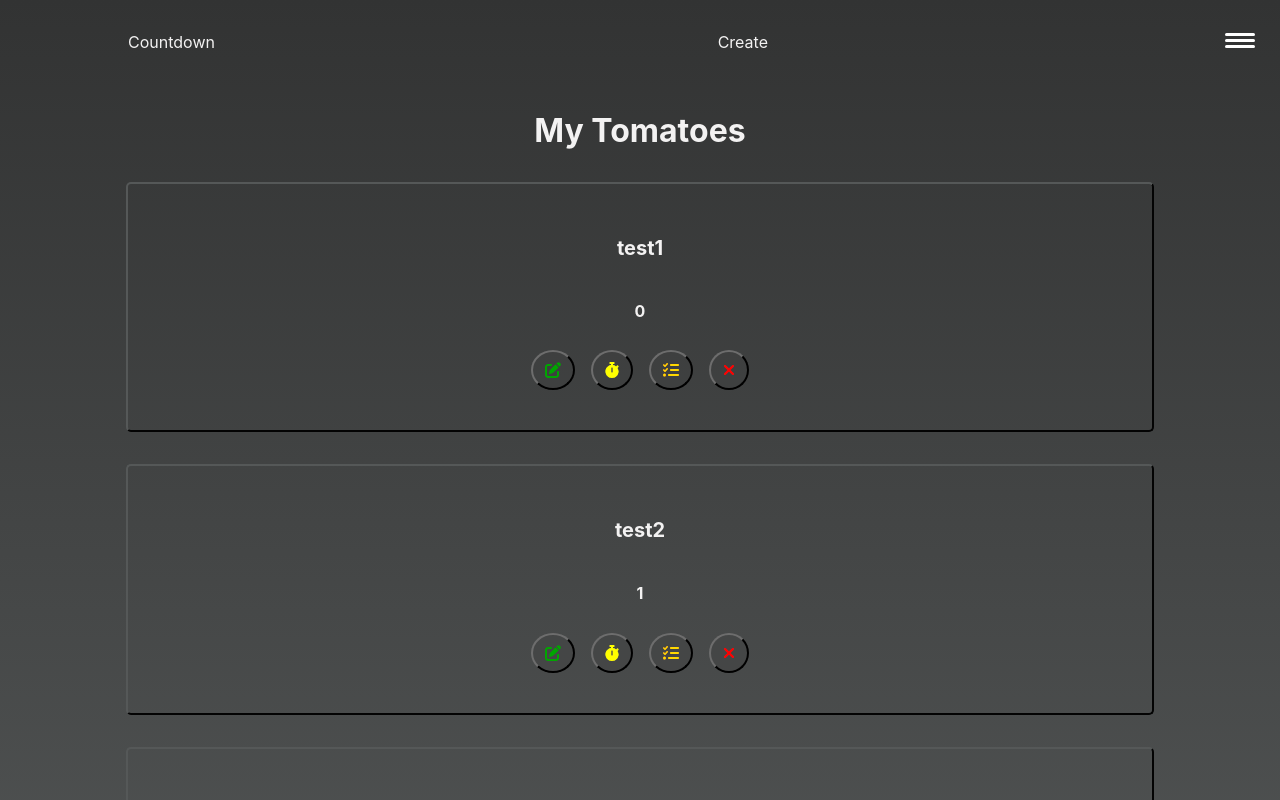
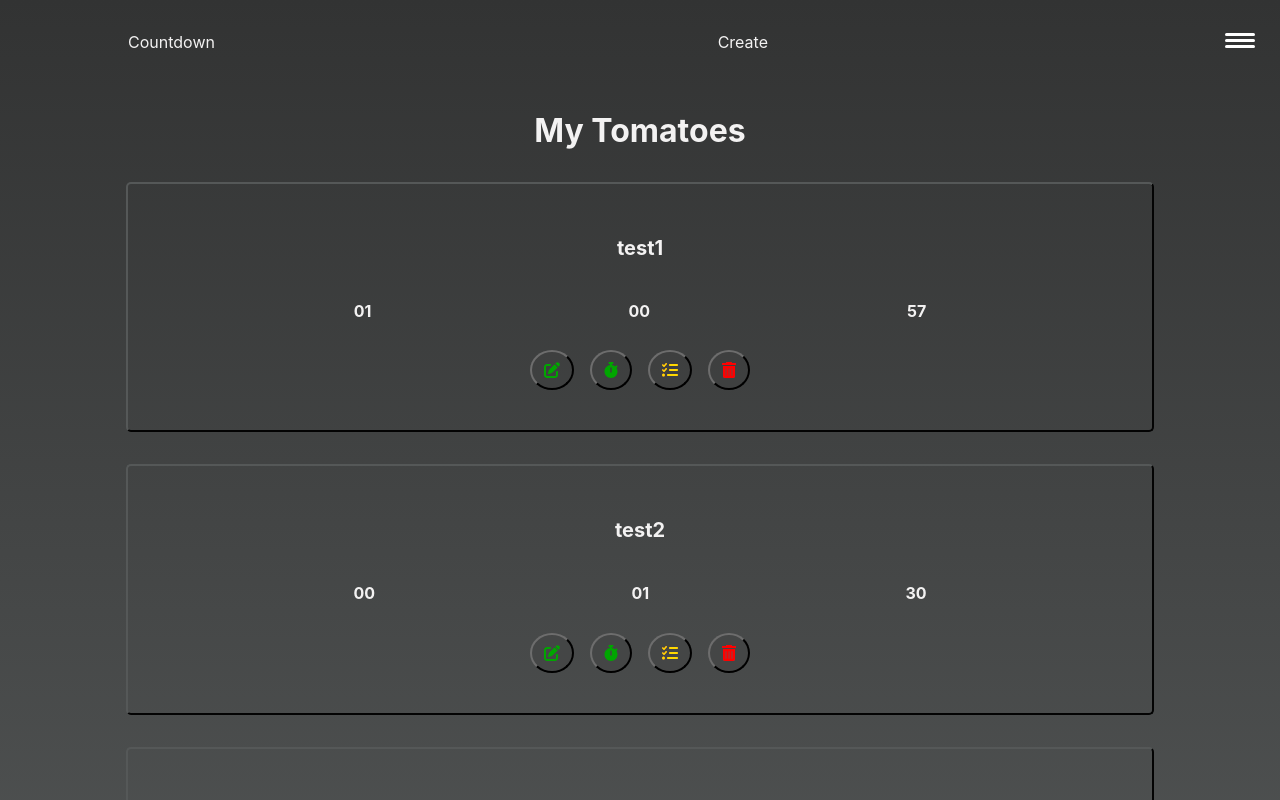
Before and after one commit to elisabethdeborah/elisabethdeborah.github.io, a React (Create React App) app in the folder tomato-app/tomato-app/: page /myTomatoes in a window 1280 px wide. Shown: the top 800 px of the page. Built offline with nearby package versions, Linux system fonts and the light colour scheme.

Commit message:
fixed tomato-bugs, added edit-function

```diff
--- a/tomato-app/tomato-app/src/App.css
+++ b/tomato-app/tomato-app/src/App.css
@@ -69,18 +69,18 @@ html, body {
 	justify-content: space-evenly;
 }
 
-.tomato-btn-group button, .todo-btn-group button {
+.tomato-btn-group button, .todo-btn-group button, .soundOnOff, .edit-button-active {
 	font-size: 1em;
 	margin: .5em;
 }
 
 
-.stage-2 *, .stage-2 .timer-buttons button, .close-timer > button {
+.stage-2 *, .stage-2 .timer-buttons button, .close-timer > button, .close-timer a button {
 	transition: color 250ms ease-in;
 	color: var(--dark);
 }
 
-.stage-2 .timer-buttons button, .close-timer > button, .timebar-container {
+.stage-2 .timer-buttons button, .close-timer > button, .timebar-container, .close-timer a button  {
 	border: 2px outset var(--dark);
 }
 
@@ -88,14 +88,14 @@ html, body {
 	stroke: var(--dark)
 }
 
-.close-timer > button, .tomato-btn-group button, .todo-btn-group button {
+.close-timer > button, .tomato-btn-group button:not(.edit-button-active), .todo-btn-group button:not(.edit-button-active), .soundOnOff, .close-timer a button  {
 	border-radius: 100%;
     padding: 10px 12px;
 	color: var(--light);
 	background-color: var(--button-bg);
 }
 
-.close-timer > button:not(.stage-2 .close-timer > button) {
+.close-timer > button:not(.stage-2 .close-timer > button), .close-timer a button:not(.stage-2 .close-timer a button )  {
 	border: 2px outset var(--light);
 }
 
@@ -144,7 +144,7 @@ svg {
 	overflow: visible;
 }
 
-button:not(.close-timer > button, .tomato-btn-group > button, .todo-btn-group > button) {
+button:not(.close-timer > button, .close-timer a button, .tomato-btn-group button, .todo-btn-group button, .soundOnOff, .edit-button-active) {
 	padding: .5em 0;
 	width: 10em;
     background-color: var(--button-bg);
@@ -342,13 +342,23 @@ nav.navbar a {
 	justify-content: center;
 	align-items: center;
 	flex-grow: 1;
+	width: 90%;
+}
+
+.tomato-time-format {
+	width: 90%;
+	display: flex;
+	flex-direction: row;
+	justify-content: space-around;
 }
 
 .tomato-btn-group, .todo-btn-group {
 	flex-direction: row;
 }
 
-.tomato-btn-group button:nth-child(1), .todo-btn-group button:nth-child(1) {
+
+
+.tomato-btn-group button:nth-child(1):not(.edit-button-active), .todo-btn-group button:nth-child(1):not(.edit-button-active) {
 	color: var(--timer-green);
 }
 
@@ -362,9 +372,17 @@ nav.navbar a {
 	color: var(--timer-red);
 }
 
-.tomato-btn-group > button, .todo-btn-group > button {
+.tomato-btn-group button, .todo-btn-group button, .soundOnOff {
 	justify-content: center;
 	filter: brightness(1.3);
+}
+
+.edit-button-active {
+	border-radius: 100%;
+	background-color: var(--timer-green);
+	color: var(--dark);
+
+    padding: 10px 12px;
 }
 
 /* STOPWATCH */
@@ -402,7 +420,7 @@ nav.navbar a {
 /* 	top: 5vh; */
     height: 70vh;
     justify-content: center;
-	transition: all 250s ease;
+	transition: all 250ms ease;
 }
 
 .countdown-container-ended {
@@ -484,8 +502,8 @@ nav.navbar a {
     justify-content: space-evenly;
 	align-items: center;
 	height: 30vh;
-	width: 100vw;
-	transition: all 250s ease;
+	width: 90vw;
+	transition: all 250ms ease;
 	/*
 	position: fixed;
     top: 40%;
@@ -494,7 +512,7 @@ nav.navbar a {
 }
 
 .timer-container h2, .stopwatch-container h2 {
-	width: 2em;
+	width: 1.5em;
 	text-align: center;
 	font-size: 3em;
 }
@@ -503,7 +521,9 @@ nav.navbar a {
 	position: relative;
 	align-self: center;
 	margin-bottom: 2em;
-
+	display: flex;
+	flex-direction: column;
+	align-items: center;
 	transition: all 250ms ease;
 }
 
@@ -513,7 +533,22 @@ nav.navbar a {
     right: 10vw;
 }
 
+.countdown-settings {
+	display: flex;
+    align-items: center;
+    flex-direction: row;
+    width: 90%;
+    justify-content: space-between;
+}
+article .fa-bell-slash, article .fa-bell {
+	height: 1.5em;
+	width: 1.5em;
+}
 
+button .fa-bell-slash, button .fa-bell {
+	height: 2em;
+	width: 2em;
+}
 
 
 
--- a/tomato-app/tomato-app/src/App.js
+++ b/tomato-app/tomato-app/src/App.js
@@ -13,7 +13,10 @@ import jsonTomatoData from './myTomatoes.json'
 import jsonTodoData from './myTomatodos.json'
 
 ///////////CONTEXT TILL SÅNT SOM INTE ÄNDRAS SÅ OFTA, RECOIL FÖR ANNAT!
-//VÄRDET SPARAS OCH KAN ANVÄNDAS AV FLER KOMPONENTER (READ-ONLY), FÖR ATT ÄNDRA (SET-FUNKTION) MÅSTE MAN GÖRA SOM VANLIGT
+//VÄRDET SPARAS OCH KAN ANVÄNDAS AV FLER KOMPONENTER (READ-ONLY), FÖR ATT ÄNDRA (SET-FUNKTION) MÅSTE MAN SKICKA SEPARAT
+//TEX INLOGGNING - BEHÖVER BARA ÄNDRAS I EN KOMPONENT, MEN VÄRDET BEHÖVS I FLER -> RECOIL/REDUX
+
+
 
 
 function App() {
@@ -28,9 +31,10 @@ function App() {
 	const [ currentMinutes, setCurrentMinutes ] = useState(minutes)
 	const [ currentSeconds, setCurrentSeconds ] = useState(seconds)
 	const [ totalTime, setTotalTime ] = useState(0)
-	const [ timePeriod, setTimePeriod ] = useState('')
-	const [ timePercent, setTimePercent ] = useState(0)
+	const [ timePeriod, setTimePeriod ] = useState('stage-1')
+	const [ timePercent, setTimePercent ] = useState(100)
 	const [ colorCode, setColorCode ] = useState('')
+	const [ sound, setSound ] = useState(true)
 
 	//STOPWATCH
 	const [ stopwatchTime, setStopwatchTime ] = useState(0)
@@ -50,6 +54,7 @@ function App() {
 
 	//MY TOMATODOS
 	const [ checked, setChecked ] = useState(false)
+	const [ currentTomato, setCurrentTomato ] = useState('')
 
 	useEffect(() => {
 		console.log(jsonTomatoData);
@@ -117,7 +122,7 @@ function App() {
 	}
 	}, [stopwatchTime, counting]);
 
-
+	//Change name-state onchange
 	useEffect(() => {
 		validateName()
 	}, [tomatoName])
@@ -125,11 +130,20 @@ function App() {
 
 
 //COUNTDOWN HELP FUNCTIONS
-	const handleStart = () => {
+	const handleStart = (timeParam) => {
+		console.log(timeParam, timeParam/60);
+		if (timeParam === undefined){
 		setTimeLeft((Number(hours)*60*60)+(Number(minutes)*60)+Number(seconds))
+		setTotalTime((Number(hours)*60*60)+(Number(minutes)*60)+Number(seconds))
+		} else {
+			setTimeLeft(timeParam)
+			setTotalTime(timeParam)
+			setHours(parseInt(timeParam/60/60))
+			setMinutes(parseInt(timeParam/60))
+		}
 		setRunning(!running)
 		setBeenStarted(true)
-		setTotalTime((Number(hours)*60*60)+(Number(minutes)*60)+Number(seconds))
+
 		if (timePercent!==100) {
 			setCurrentHours(0)
 			setCurrentMinutes(0)
@@ -160,6 +174,8 @@ function App() {
 		setTomatoHours(0)
 		setTomatoMinutes(0)
 		setTomatoSeconds(0)
+		setRunning(false)
+		setCurrentTomato('')
 	}
 
 
@@ -271,13 +287,13 @@ function App() {
 			<Header />
 			<Switch>
 				<Route exact path="/">
-					<CountdownSection timePercent={timePercent} timeLeft={timeLeft} handleCloseCountdown={handleCloseCountdown} totalTime={totalTime} beenStarted={beenStarted}  validateNumbers={validateNumbers} handlePause={handlePause} handleStart={handleStart} running={running} currentHours={currentHours} currentMinutes={currentMinutes} currentSeconds={currentSeconds} hours={hours} minutes={minutes} />
+					<CountdownSection currentTomato={currentTomato} timeLeft={timeLeft} sound={sound} setSound={setSound} timePercent={timePercent} timeLeft={timeLeft} handleCloseCountdown={handleCloseCountdown} totalTime={totalTime} beenStarted={beenStarted}  validateNumbers={validateNumbers} handlePause={handlePause} handleStart={handleStart} running={running} currentHours={currentHours} currentMinutes={currentMinutes} currentSeconds={currentSeconds} hours={hours} minutes={minutes} />
 				</Route>
 				<Route path="/createTomato">
 					<StopwatchSection handleCloseCountdown={handleCloseCountdown} setTomatoHours={setTomatoHours} tomatoHours={tomatoHours} setTomatoMinutes={setTomatoMinutes} tomatoMinutes={tomatoMinutes} setTomatoSeconds={setTomatoSeconds} tomatoSeconds={tomatoSeconds} stopwatchTime={stopwatchTime} countingStarted={countingStarted} counting={counting} setViewStopwatch={setViewStopwatch} viewStopwatch={viewStopwatch} viewSaveForm={viewSaveForm} handleWatchStart={handleWatchStart} handleWatchReset={handleWatchReset} setViewSaveForm={setViewSaveForm} saveTomatoObj={saveTomatoObj} nameIsValid={nameIsValid} setStopwatchTime={setStopwatchTime} setTomatoName={setTomatoName} validateName={validateName} saveTodoObj={saveTodoObj} generateId={generateId} />
 				</Route>
 				<Route path="/myTomatoes">
-					<MyTomatoes tomatoData={tomatoData} setTomatoData={setTomatoData} />
+					<MyTomatoes timePercent={timePercent} setCurrentHours={setCurrentHours} setCurrentMinutes={setCurrentMinutes} setCurrentSeconds={setCurrentSeconds} setBeenStarted={setBeenStarted} setCurrentTomato={setCurrentTomato} setRunning={setRunning} setTimeLeft={setTimeLeft} setTotalTime={setTotalTime} tomatoData={tomatoData} setTomatoData={setTomatoData} handleStart={handleStart} />
 				</Route>
 				<Route path="/myTodos">
 					<MyTodos checked={checked} handleChecked={handleChecked}  todoData={todoData} setTodoData={setTodoData} />
--- a/tomato-app/tomato-app/src/components/MyTodos.js
+++ b/tomato-app/tomato-app/src/components/MyTodos.js
@@ -13,7 +13,8 @@ import { faStopwatch,
 		faListUl,
 		faStopwatch20,
 		faClock,
-		faUndoAlt
+		faUndoAlt,
+		faTrashAlt
 	} from '@fortawesome/free-solid-svg-icons'
 import data from '../myTomatodos.json'
 
@@ -58,7 +59,7 @@ const MyTodos = (props) => {
 						<section className="todo-btn-group">
 						<button><FontAwesomeIcon icon={faEdit} /></button>
 							<button><FontAwesomeIcon icon={faStopwatch} /></button>
-							<button><FontAwesomeIcon icon={faTimes} /></button>
+							<button><FontAwesomeIcon icon={faTrashAlt} /></button>
 						</section>
 					</article>
 				)
--- a/tomato-app/tomato-app/src/components/MyTomatoes.js
+++ b/tomato-app/tomato-app/src/components/MyTomatoes.js
@@ -1,31 +1,106 @@
 
 import data from '../myTomatoes.json'
 import { FontAwesomeIcon } from '@fortawesome/react-fontawesome'
-import { faStopwatch, faEdit, faTimes, faTasks } from '@fortawesome/free-solid-svg-icons'
+import { faStopwatch, faEdit, faTimes, faTasks, faTrashAlt } from '@fortawesome/free-solid-svg-icons'
+import { Link } from 'react-router-dom';
+import { useState } from 'react/cjs/react.development';
+import SaveNumberInput from './SaveNumberInput';
 
 
+const MyTomatoes = ({handleStart, setCurrentTomato, tomatoData, setTomatoData, setRunning, setTimeLeft, setTotalTime, setBeenStarted, timePercent, setCurrentHours, setCurrentMinutes, setCurrentSeconds}) => {
 
-const MyTomatoes = ({tomatoData, setTomatoData}) => {
+	const [ editMatch, setEdit ] = useState('')
+	const [ newName, setNewName ] = useState('')
+	const [ newHours, setNewHours ] = useState(0)
+	const [ newMinutes, setNewMinutes ] = useState(0)
+	const [ newSeconds, setNewSeconds ] = useState(0)
+
+
+	const handleStartTomato = (tomato) => {
+		handleStart(tomato.time)
+		setCurrentTomato(tomato)
+	}
+
+	const handleEdit = (tomato, index) => {
+		console.log('index', index);
+		let name;
+		let hours;
+		let minutes;
+		let seconds;
+
+		newName ? name=newName : name=tomato.name
+		newHours ? hours = newHours : hours = Math.floor((tomato.time/60/60)%60)
+		newMinutes ? minutes = newMinutes : minutes = Math.floor((tomato.time/60)%60)
+		newSeconds ? seconds = newSeconds : seconds = Math.floor(tomato.time%60)
+
+		let editedTomato = {
+			id: tomato.id,
+			name: name,
+			time: (hours*60*60 )+ (minutes*60) + seconds,
+		}
+
+		setEdit('')
+		console.log(editedTomato);
+	}
+
+
+	const deleteTomato = (tomato) => {
+			console.log('click '+ tomato.name)
+
+			let match = tomatoData.find(x => x.id === tomato.id)
+			let index = tomatoData.findIndex(x => x.id === tomato.id)
+
+			console.log(match, 'index', index);
+
+			let newDataArray = [...tomatoData]
+			newDataArray.splice(index, 1)
+			console.log(newDataArray);
+			setTomatoData(newDataArray)
+	}
 
 	return (
 		<section className="mytomatoes-container">
 			<h1>My Tomatoes</h1>
-			{data.map(tomato => {
+			{tomatoData.map((tomato, index) => {
 				return (
 					<article className="tomato-article" key={tomato.id}>
+					{ editMatch===tomato ?
+						<section onClick={() => console.log('click '+ tomato.name)} className="tomato-text-group">
+							<h3><input type="text" defaultValue={tomato.name} onChange={(e) => setNewName(e.target.value)} /></h3>
+							<section className="tomato-time-format">
+								<input type="number" defaultValue={Math.floor((tomato.time/60/60)%60) } min='0' max="24" name="hours" placeholder="HH" onChange={(e) => setNewHours(parseInt(e.target.value))} />
+								<input type="number" min="0" max="59" defaultValue={Math.floor((tomato.time/60)%60)} name="minutes" placeholder="MM" onChange={(e) => setNewMinutes(parseInt(e.target.value))} />
+								<input type="number" min="0" max="59" defaultValue={Math.floor(tomato.time%60)} name="seconds" placeholder="SS" onChange={(e) => setNewSeconds(parseInt(e.target.value))} />
+							</section>
+						</section>
 
+						:
 						<section onClick={() => console.log('click '+ tomato.name)} className="tomato-text-group">
 							<h3>{tomato.name}</h3>
-							<h4>{tomato.time}</h4>
+							<section className="tomato-time-format">
+							<h4>{(Math.floor((tomato.time/60/60)%60)) <10 ? '0'+ (Math.floor((tomato.time/60/60)%60)) : (Math.floor((tomato.time/60/60)%60)) }</h4>
+							<h4>{(Math.floor((tomato.time/60)%60)) < 10 ? '0'+(Math.floor((tomato.time/60)%60)):((Math.floor((tomato.time/60))%60))}</h4>
+							<h4>{(Math.floor(tomato.time%60)) < 10 ? '0'+(Math.floor(tomato.time%60)%60):((Math.floor(tomato.time%60)%60))}</h4>
+							</section>
 						</section>
+					}
+
+					{	editMatch===tomato ?
 
 						<section className="tomato-btn-group">
-							<button><FontAwesomeIcon icon={faEdit} /></button>
-							<button><FontAwesomeIcon icon={faStopwatch} /></button>
+							<button className="edit-button-active" onClick={() => handleEdit(tomato, index)} ><FontAwesomeIcon icon={faEdit} /></button>
+							<Link to="/"><button><FontAwesomeIcon icon={faStopwatch} onClick={() => handleStartTomato(tomato)} /></button></Link>
 							<button><FontAwesomeIcon icon={faTasks} /></button>
-							<button><FontAwesomeIcon icon={faTimes} /></button>
+							<button onClick={() => deleteTomato(tomato)} ><FontAwesomeIcon icon={faTrashAlt} /></button>
 						</section>
-
+						:
+						<section className="tomato-btn-group">
+							<button onClick={() => setEdit(tomato)} ><FontAwesomeIcon icon={faEdit} /></button>
+							<Link to="/"><button><FontAwesomeIcon icon={faStopwatch} onClick={() => handleStartTomato(tomato)} /></button></Link>
+							<button><FontAwesomeIcon icon={faTasks} /></button>
+							<button onClick={() => deleteTomato(tomato)} ><FontAwesomeIcon icon={faTrashAlt} /></button>
+						</section>
+					}
 					</article>
 				)
 			})}
--- a/tomato-app/tomato-app/src/components/Timer.js
+++ b/tomato-app/tomato-app/src/components/Timer.js
@@ -1,6 +1,7 @@
+import { FontAwesomeIcon } from '@fortawesome/react-fontawesome'
+import { faTimes, faBellSlash, faBell } from '@fortawesome/free-solid-svg-icons'
 
-
-const Timer = ({ currentHours, currentMinutes, currentSeconds}) => {
+const Timer = ({ currentHours, currentMinutes, currentSeconds, sound}) => {
 
 	return (
 		<section className="timer-container">
@@ -13,6 +14,7 @@ const Timer = ({ currentHours, currentMinutes, currentSeconds}) => {
 			<article className="number numberSeconds">
 				<h2>{currentSeconds  < 10 && currentSeconds.toString().split('')[1] !=='0' ? '0' + currentSeconds : currentSeconds }</h2>
 			</article>
+			<article >{!sound ? <FontAwesomeIcon icon={faBellSlash} />:<FontAwesomeIcon icon={faBell} />}</article>
 		</section>
 	);
   };
--- a/tomato-app/tomato-app/src/components/TimerButtonsNotStarted.js
+++ b/tomato-app/tomato-app/src/components/TimerButtonsNotStarted.js
@@ -3,7 +3,7 @@ const TimerButtonsNotStarted = ({handleStart, hours, minutes, running}) => {
 	return (
 		<section className="timer-buttons">
 			{console.log(hours, minutes)}
-			<button type="submit" onClick={handleStart} disabled={ ( !hours > 0 && !minutes > 0 ) ? true : false } >
+			<button type="submit" onClick={handleStart} /* disabled={ ( !hours > 0 && !minutes > 0 && running) ? true : false } */ >
 				{running ? 'Stop' : 'Start'}
 			</button>
 		</section>
--- a/tomato-app/tomato-app/src/myTomatodos.json
+++ b/tomato-app/tomato-app/src/myTomatodos.json
@@ -2,19 +2,19 @@
 	{
 		"name": "todo-1",
 		"id": 234525,
-		"time": 10,
+		"time": 90,
 		"checked": false
 	},
 	{
 		"name": "todo-2",
 		"id": 2344455,
-		"time": 10,
+		"time": 60,
 		"checked": false
 	},
 	{
 		"name": "todo-3",
 		"id": 233434525,
-		"time": 10,
+		"time": 120,
 		"checked": false
 	}
 ]
--- a/tomato-app/tomato-app/src/myTomatoes.json
+++ b/tomato-app/tomato-app/src/myTomatoes.json
@@ -2,16 +2,16 @@
 	{
 		"id": 132143,
 		"name": "test1",
-		"time": 0
+		"time": 3657
 	},
 	{
 		"id": 132743,
 		"name": "test2",
-		"time": 1
+		"time": 90
 	},
 	{
 		"id": 132123,
 		"name": "test3",
-		"time": 2
+		"time": 60
 	}
 ]
```
Also changed, not shown: tomato-app/tomato-app/src/components/CloseButton.js (+15 -1 lines), tomato-app/tomato-app/src/components/CountdownSection.js (+12 -5 lines), tomato-app/tomato-app/src/components/SaveForm.js (+7 -4 lines), tomato-app/tomato-app/src/components/TimerButtonsStarted.js (+10 -3 lines).
